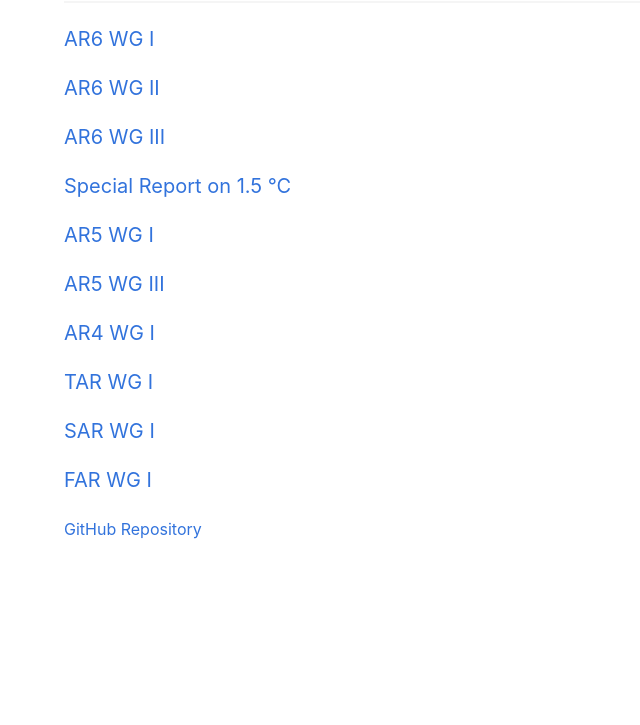
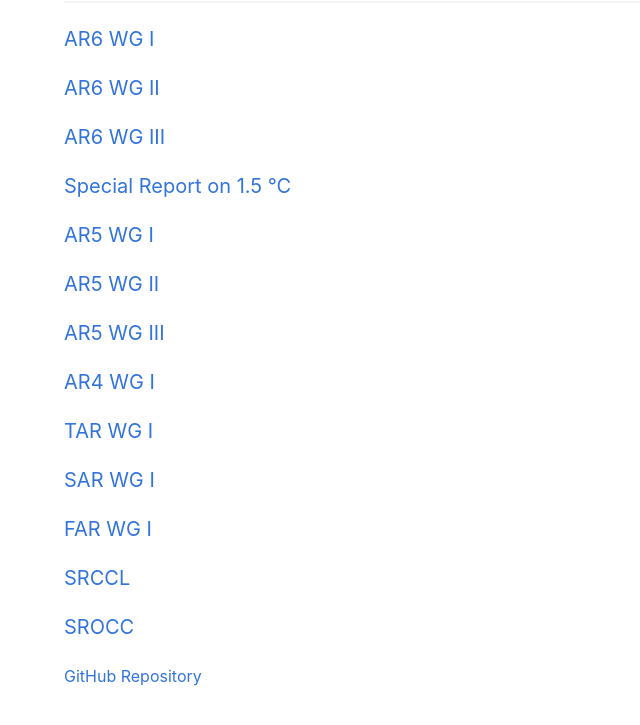
Before and after one commit to openclimatedata/ipcc-bibtex, a plain HTML site: page docs/index.html in a window 1280 px wide. Shown: the part 107-832 px from the top of the page, without its empty margins (0-640 px from the left). Before the commit the page ends 800 px from the top, so only its background shows below. Drawn offline with Linux system fonts and the light colour scheme.

Commit message:
Fix makefile and add links

```diff
--- a/docs/index.html
+++ b/docs/index.html
@@ -21,11 +21,14 @@ BibTeX files for IPCC reports
 <h2 class="subtitle"><a href="ar6-wg-iii.html">AR6 WG III</a></h2>
 <h2 class="subtitle"><a href="sr15.html">Special Report on 1.5 °C</a></h2>
 <h2 class="subtitle"><a href="ar5-wg-i.html">AR5 WG I</a></h2>
+<h2 class="subtitle"><a href="ar5-wg-ii.html">AR5 WG II</a></h2>
 <h2 class="subtitle"><a href="ar5-wg-iii.html">AR5 WG III</a></h2>
 <h2 class="subtitle"><a href="ar4-wg-i.html">AR4 WG I</a></h2>
 <h2 class="subtitle"><a href="tar-wg-i.html">TAR WG I</a></h2>
 <h2 class="subtitle"><a href="sar-wg-i.html">SAR WG I</a></h2>
 <h2 class="subtitle"><a href="far-wg-i.html">FAR WG I</a></h2>
+<h2 class="subtitle"><a href="srccl.html">SRCCL</a></h2>
+<h2 class="subtitle"><a href="srocc.html">SROCC</a></h2>
 
 <p>
 <a href="https://github.com/openclimatedata/citations/">GitHub Repository</a>
```
Also changed, not shown: 1 other file.
